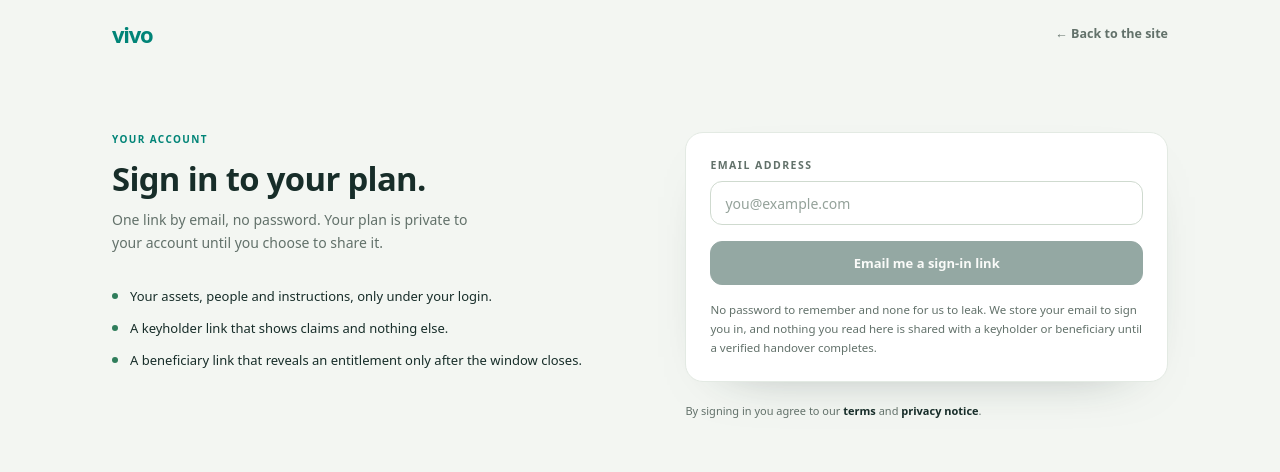
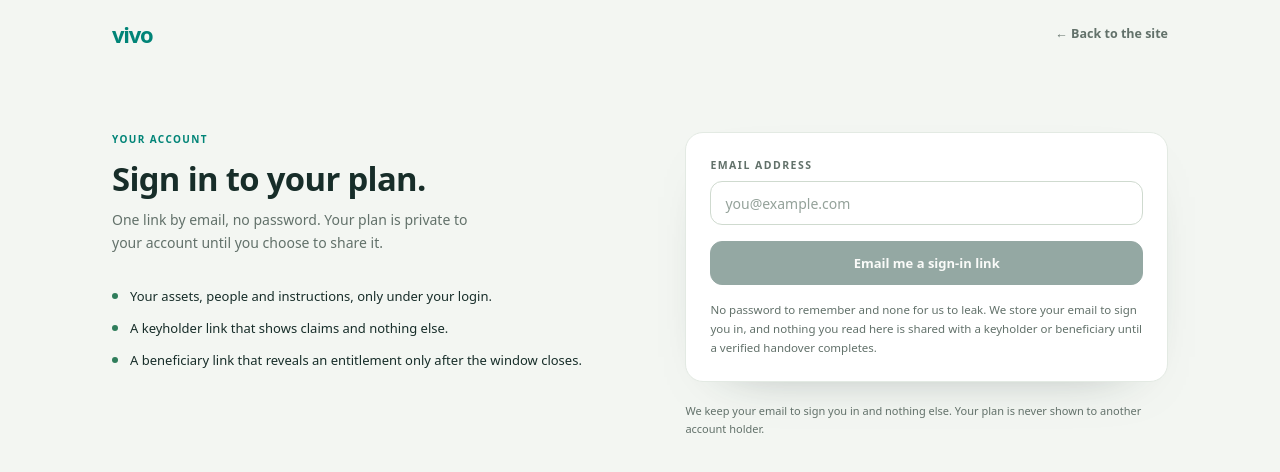
Before and after one commit to dawnikhq/PayHalo, a Next.js app: page /signin in a window 1280 px wide. Shown: the top 472 px of the page. Built offline with nearby package versions, Linux system fonts and the light colour scheme; no server answers.

Commit message:
Drop links to legal pages that do not exist yet
Co-authored-by: arena-agent <297053741+arena-agent@users.noreply.github.com>

```diff
--- a/app/signin/page.tsx
+++ b/app/signin/page.tsx
@@ -65,15 +65,7 @@ export default async function SignInPage({
           )}
 
           <p className="mt-5 text-[11px] leading-relaxed text-[var(--color-muted)]">
-            By signing in you agree to our{" "}
-            <Link href="/terms" className="font-semibold text-[var(--color-ink)]">
-              terms
-            </Link>{" "}
-            and{" "}
-            <Link href="/privacy" className="font-semibold text-[var(--color-ink)]">
-              privacy notice
-            </Link>
-            .
+            We keep your email to sign you in and nothing else. Your plan is never shown to another account holder.
           </p>
         </div>
       </main>
```
